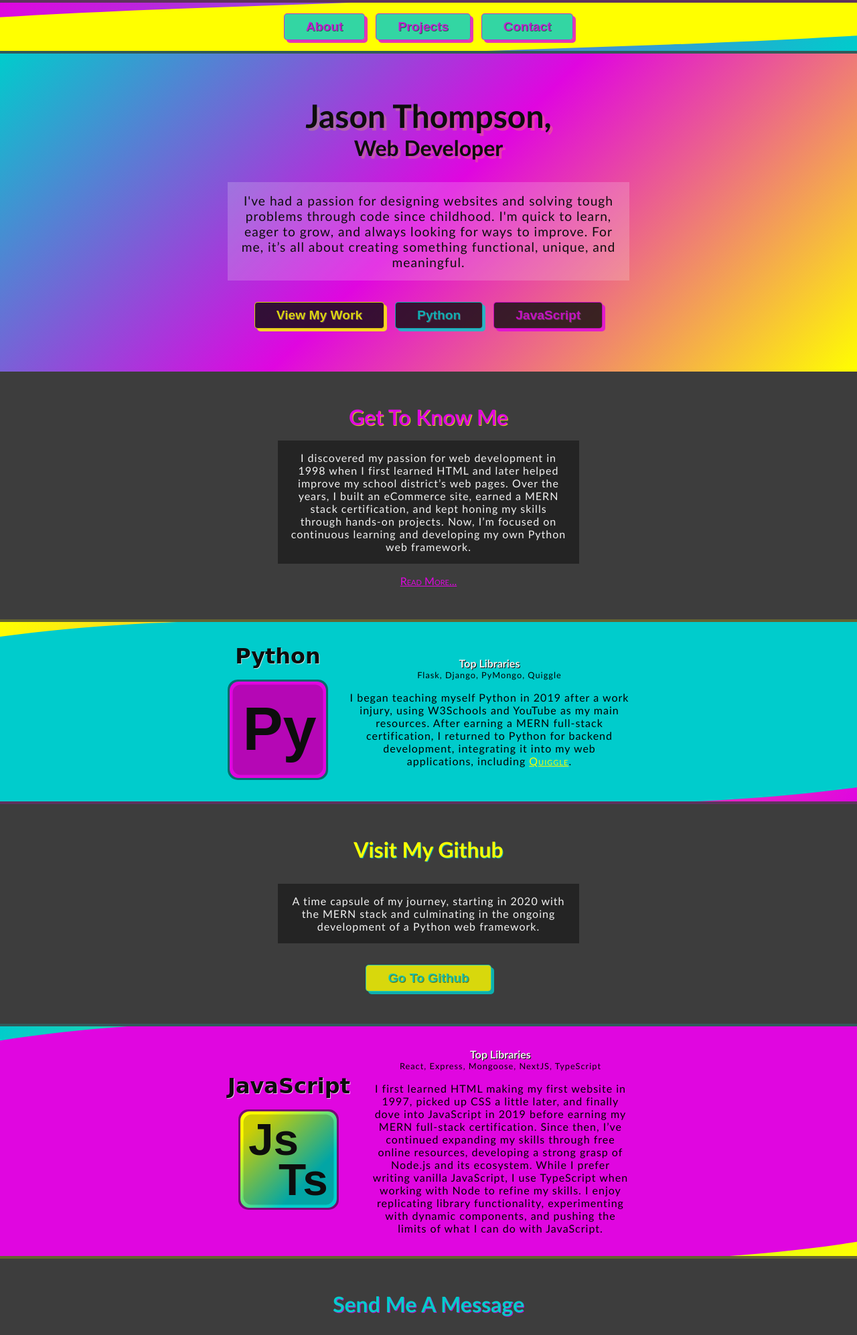
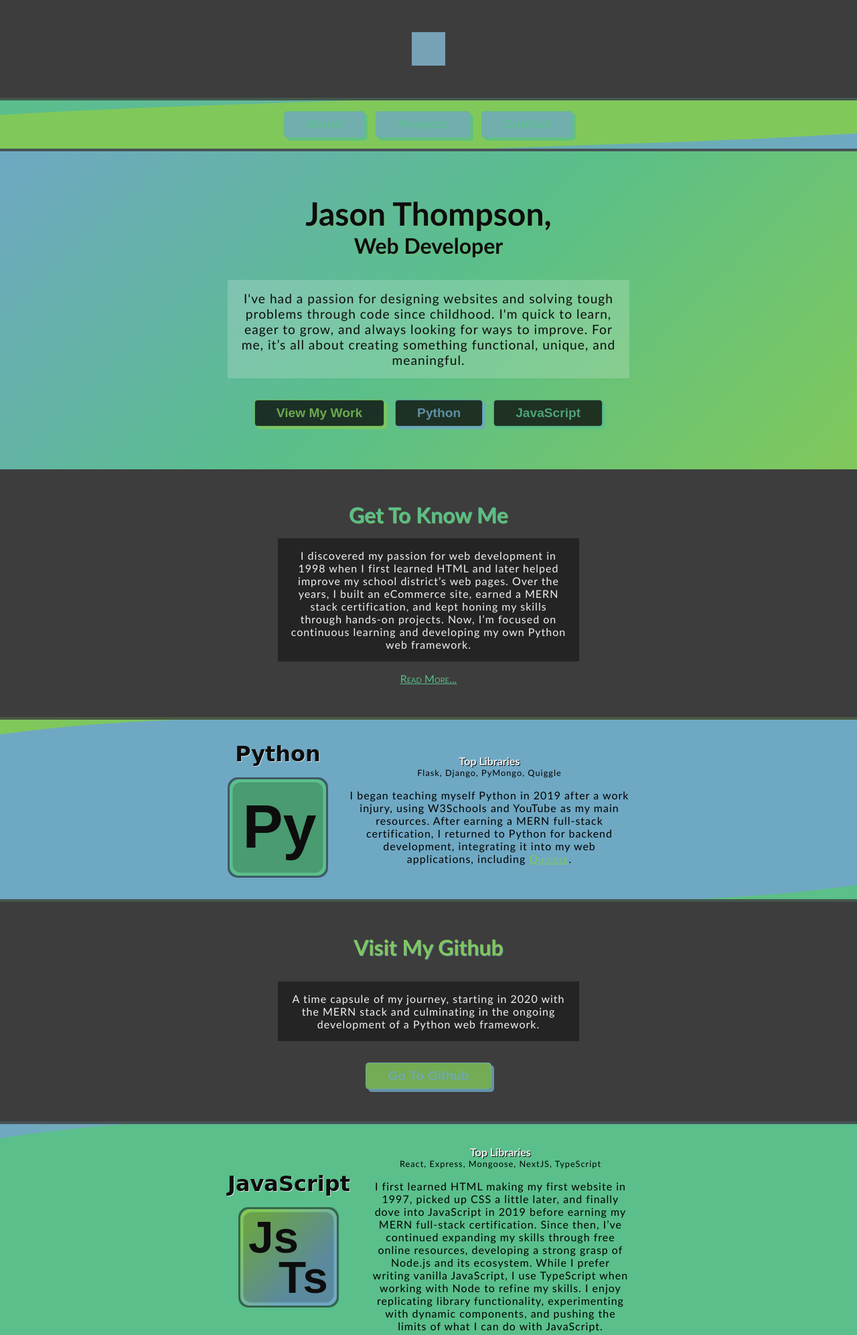
Before and after one commit to jake-the-cake/whoami, a Flask app: page / in a window 1280 px wide. Shown: the top 1994 px of the page at 67% size. Run offline with Flask 3, Linux system fonts and the light colour scheme; parts of the project's set-up code (start-up, migrations or seed data) failed here and were passed over.

Commit message:
adjustments

```diff
--- a/app/static/styles.css
+++ b/app/static/styles.css
@@ -1,15 +1,15 @@
 :root {
-	--teal-hue: 180;
-	--magenta-hue: 300;
-	--yellow-hue: 60;
+	--teal-hue: 199;
+	--magenta-hue: 149;
+	--yellow-hue: 99;
 
-	--teal-sat: 100%;
-	--magenta-sat: 95%;
-	--yellow-sat: 100%;
+	--teal-sat: 41%;
+	--magenta-sat: 44%;
+	--yellow-sat: 50%;
 
-	--teal-lit: 40%;
-	--magenta-lit: 45%;
-	--yellow-lit: 50%;
+	--teal-lit: 60%;
+	--magenta-lit: 55%;
+	--yellow-lit: 57%;
 
 	--teal-hsl: var(--teal-hue), var(--teal-sat), var(--teal-lit);
 	--magenta-hsl: var(--magenta-hue), var(--magenta-sat), var(--magenta-lit);
@@ -43,6 +43,10 @@
 	--dark-trans: hsl(0, 0%, 5%, .2);
 	--dark-half: hsl(0, 0%, 5%, .5);
 	--dark-dim: hsl(0, 0%, 5%, .8);
+}
+
+.f {
+	background-color: hsl(199, 29%, 57%);
 }
 
 * {
@@ -423,7 +427,7 @@ h3.yellow {
     font-size: 1.2rem;
     font-weight: bold;
     color: var(--accentcolor);
-    text-shadow: 1px 1px 0 var(--dark-half);
+    /* text-shadow: 1px 1px 0 var(--dark-half); */
     background-color: var(--bgcolor);
     padding: 0.5rem 2rem;
     border: 1px solid var(--accentcolor);
@@ -465,7 +469,7 @@ h3.yellow {
 .btn-teal-outline,
 .btn-magenta-outline,
 .btn-yellow-outline {
-	text-shadow: 1px 1px 0 var(--light-trans);
+	/* text-shadow: 1px 1px 0 var(--light-trans); */
 	--bgcolor: var(--dark-dim);
 	--hovercolor: var(--dark);
 }
@@ -577,3 +581,9 @@ h3.yellow {
 		border-width: 2px;
 	}
 }
+
+.testing {
+	background-color: hsl(199, 30%, 59%);
+	width: 50px;
+	height: 50px;
+}
--- a/app/templates/base.html
+++ b/app/templates/base.html
@@ -8,6 +8,9 @@
 	<script src="{{ url_for('static', filename='js/main.js') }}" defer></script>
 </head>
 <body>
+	<div class="space">
+		<div class="testing"></div>
+	</div>
 	<div class="section-yellow">
 			{% include 'components/navbar.html' %}
 	</div>
```
